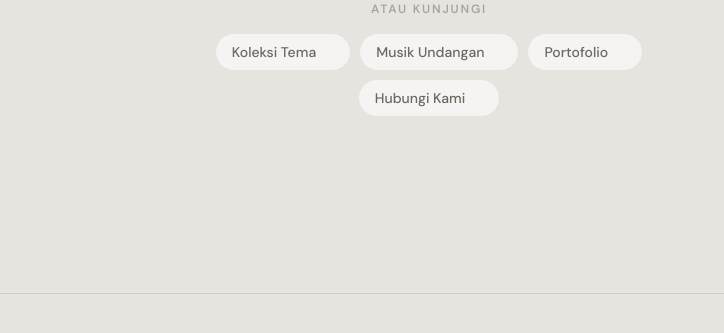
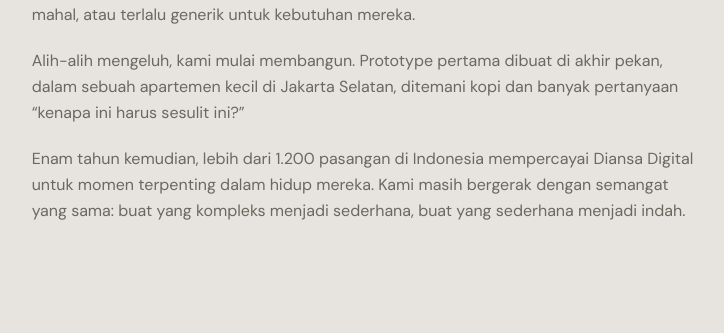
Before and after one commit to Driannm/diansa-digital, a Next.js app: page /about-us in a window 1280 px wide. Before the commit this address had no page. Shown: the part 840-1173 px from the top of the page, without its empty margins (211-935 px from the left). Built offline with nearby package versions, Linux system fonts and the light colour scheme; some icons are missing.

Commit message:
feat(about-us): create About Us page with story, mission, and team sections

```diff
--- /dev/null
+++ b/app/about-us/page.tsx
@@ -0,0 +1,116 @@
+"use client";
+
+import { useGSAP } from "@/hooks/useGSAP";
+import { Mail01Icon } from "@hugeicons/core-free-icons";
+
+import Navbar from "@/components/Navbar";
+import Footer from "@/components/Footer";
+import OurStory from "@/components/AboutUs/OurStory";
+import MissionVision from "@/components/AboutUs/MissionVision";
+import OurValues from "@/components/AboutUs/OurValues";
+import TeamSection from "@/components/AboutUs/TeamSection";
+import PageHeader from "@/components/shared/PageHeader";
+import CTABlock from "@/components/shared/CTABlock";
+
+export default function AboutUsPage() {
+  const ref = useGSAP((gsap) => {
+    const tl = gsap.timeline({ defaults: { ease: "power3.out" } });
+    tl.from(".about-badge", { opacity: 0, y: 16, duration: 0.5 })
+      .from(".about-title", { opacity: 0, y: 32, duration: 0.7 }, "-=0.3")
+      .from(".about-desc", { opacity: 0, y: 24, duration: 0.6 }, "-=0.4")
+      .from(".about-back", { opacity: 0, x: -16, duration: 0.4 }, "-=0.2");
+
+    gsap.utils.toArray<HTMLElement>(".about-section").forEach((el) => {
+      gsap.from(el, {
+        opacity: 0,
+        y: 40,
+        duration: 0.7,
+        ease: "power3.out",
+        scrollTrigger: {
+          trigger: el,
+          start: "top 88%",
+          toggleActions: "play none none reverse",
+        },
+      });
+    });
+  });
+
+  return (
+    <div
+      ref={ref as React.RefObject<HTMLDivElement>}
+      className="bg-[#e7e3de] dark:bg-[#1a1a18] min-h-screen pt-24 transition-colors duration-300"
+    >
+      <Navbar />
+
+      <main className="max-w-7xl mx-auto px-6 pb-32">
+        <PageHeader
+          badge="Tentang Kami"
+          title="Dibangun dengan niat tumbuh bersama kepercayaan."
+          description="Kami adalah tim kecil yang percaya bahwa teknologi terbaik adalah yang
+        tidak terasa seperti teknologi — ia hanya bekerja, dengan elegan."
+          meta="Diperbarui terakhir: 1 Maret 2025"
+          backHref="/"
+          backLabel="Kembali ke Beranda"
+          badgeClassName="tc-badge"
+          titleClassName="tc-title"
+          descriptionClassName="tc-desc"
+          metaClassName="tc-meta"
+          backButtonClassName="tc-back"
+        />
+
+        {/* ── Story ───────────────────────────────────── */}
+        <div className="about-section">
+          <OurStory />
+        </div>
+
+        {/* ── Mission & Vision ───────────────────────── */}
+        <div className="about-section border-t border-[#1a1a18]/8 dark:border-white/10 py-16 md:py-24">
+          <div className="grid grid-cols-1 md:grid-cols-12 gap-y-6 md:gap-x-12 lg:gap-x-20">
+            <div className="md:col-span-2">
+              <div className="inline-flex items-center justify-center w-14 h-14 rounded-2xl border-2 border-[#d4f04a] dark:border-[#d4f04a]/80 bg-[#d4f04a]/10 dark:bg-[#d4f04a]/5 select-none">
+                <span className="font-display text-xl font-bold text-[#1a1a18] dark:text-white">
+                  ✦
+                </span>
+              </div>
+            </div>
+            <div className="md:col-span-10">
+              <h2 className="font-display text-2xl lg:text-3xl font-bold mb-6 text-[#1a1a18] dark:text-white leading-tight tracking-tight">
+                Misi &amp; Visi
+              </h2>
+              <MissionVision />
+            </div>
+          </div>
+        </div>
+
+        {/* ── Values ──────────────────────────────────── */}
+        <div className="about-section border-t border-[#1a1a18]/8 dark:border-white/10 py-16 md:py-24">
+          <OurValues />
+        </div>
+
+        {/* ── Team ────────────────────────────────────── */}
+        <div className="about-section border-t border-[#1a1a18]/8 dark:border-white/10 py-16 md:py-24">
+          <TeamSection />
+        </div>
+
+        {/* CTA */}
+        <CTABlock
+          title="Ingin tahu lebih banyak?"
+          description="Kami selalu senang mendengar dari siapapun - pengguna, calon
+                  mitra, jurnalis, atau siapapun yang penasaran dengan apa yang
+                  sedang kami bangun."
+          buttons={[
+            {
+              label: "Kirim Email",
+              href: "mailto:support@diansadigital.id",
+              icon: Mail01Icon,
+              variant: "primary",
+              external: true,
+            },
+          ]}
+        />
+      </main>
+
+      <Footer />
+    </div>
+  );
+}
```
